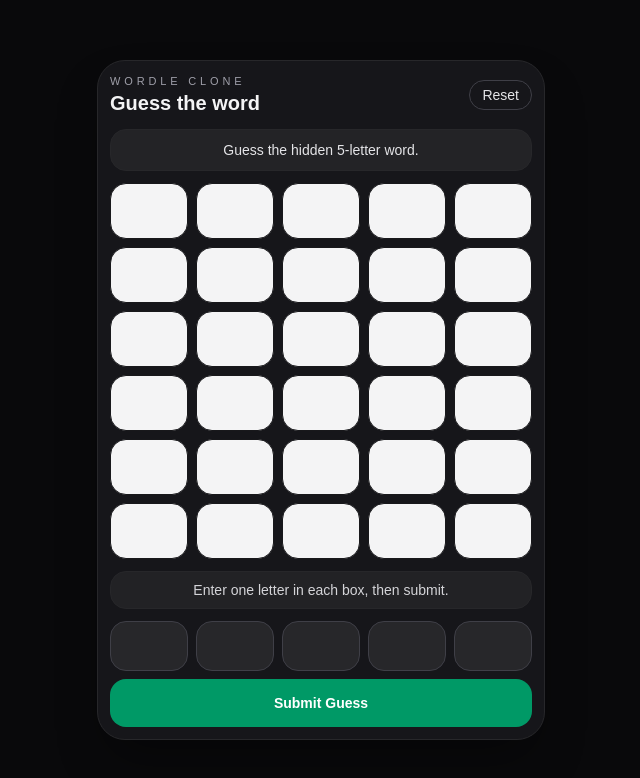
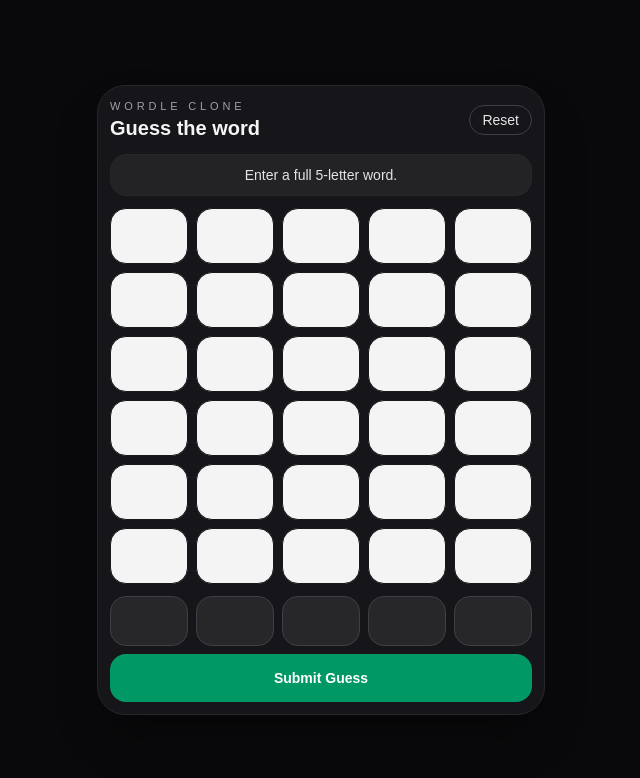
Before and after one commit to franco-ortega/wordle-clone, a Next.js app: page / in a window 1280 px wide. Shown: the top 778 px of the page, without its empty margins (319-959 px from the left). Built offline with nearby package versions, Linux system fonts and the light colour scheme.

Commit message:
Fix: simplify input flow; immediate updates and per-row evaluation on submit

```diff
--- a/src/app/page.tsx
+++ b/src/app/page.tsx
@@ -1,7 +1,8 @@
 'use client';
 
 import { useState } from 'react';
-import { evaluateGuess, getRandomWord, type TileState } from '@/lib/wordle';
+import { evaluateGuess, getRandomWord } from '@/lib/wordle';
+import type { TileState } from '@/lib/wordle';
 
 const MAX_ATTEMPTS = 6;
 const WORD_LENGTH = 5;
@@ -21,72 +22,61 @@
 
 export default function Home() {
 	const [targetWord, setTargetWord] = useState(() => getRandomWord());
-	const [board, setBoard] = useState<string[][]>(() =>
+	const [board, setBoard] = useState(() =>
 		Array.from({ length: MAX_ATTEMPTS }, () => Array(WORD_LENGTH).fill('')),
 	);
-	const [evaluations, setEvaluations] = useState<(TileState | undefined)[][]>(
-		() =>
-			Array.from({ length: MAX_ATTEMPTS }, () =>
-				Array(WORD_LENGTH).fill(undefined),
-			),
+	const [evaluations, setEvaluations] = useState(() =>
+		Array.from({ length: MAX_ATTEMPTS }, () =>
+			Array(WORD_LENGTH).fill(undefined as TileState | undefined),
+		),
 	);
 	const [activeRow, setActiveRow] = useState(0);
-	const [gameState, setGameState] = useState<'playing' | 'won' | 'lost'>(
-		'playing',
-	);
-	const [message, setMessage] = useState('Guess the hidden 5-letter word.');
+	const [message, setMessage] = useState('Enter a full 5-letter word.');
 
-	const handleLetterChange = (index: number, value: string) => {
-		const sanitized = value
-			.replace(/[^A-Z]/gi, '')
+	const handleChange = (index: number, value: string) => {
+		const letter = value
+			.replace(/[^A-Za-z]/g, '')
 			.slice(0, 1)
 			.toUpperCase();
 		setBoard((prev) => {
-			const next = prev.map((row) => [...row]);
-			next[activeRow][index] = sanitized;
+			const next = prev.map((r) => [...r]);
+			next[activeRow][index] = letter;
 			return next;
 		});
 	};
 
-	const currentGuess = board[activeRow].join('');
-
-	const handleSubmit = (event?: React.FormEvent<HTMLFormElement>) => {
-		event?.preventDefault();
-		if (gameState !== 'playing') {
-			return;
-		}
-
-		if (board[activeRow].some((letter) => letter === '')) {
+	const submitRow = (e?: React.FormEvent) => {
+		e?.preventDefault();
+		const row = board[activeRow];
+		if (row.some((c) => c === '')) {
 			setMessage('Enter a full 5-letter word.');
 			return;
 		}
 
-		const guess = currentGuess;
-		const evaluation = evaluateGuess(guess, targetWord);
+		const guess = row.join('');
+		const evalRow = evaluateGuess(guess, targetWord);
 
 		setEvaluations((prev) => {
-			const next = prev.map((row) => [...row]);
-			next[activeRow] = evaluation;
+			const next = prev.map((r) => [...r]);
+			next[activeRow] = evalRow;
 			return next;
 		});
 
 		if (guess === targetWord) {
-			setGameState('won');
 			setMessage('You solved it!');
 			return;
 		}
 
 		if (activeRow === MAX_ATTEMPTS - 1) {
-			setGameState('lost');
 			setMessage(`The word was ${targetWord}.`);
 			return;
 		}
 
-		setActiveRow((prev) => prev + 1);
+		setActiveRow((r) => r + 1);
 		setMessage('Try another word.');
 	};
 
-	const handleRestart = () => {
+	const restart = () => {
 		setTargetWord(getRandomWord());
 		setBoard(
 			Array.from({ length: MAX_ATTEMPTS }, () => Array(WORD_LENGTH).fill('')),
@@ -97,8 +87,7 @@
 			),
 		);
 		setActiveRow(0);
-		setGameState('playing');
-		setMessage('Guess the hidden 5-letter word.');
+		setMessage('Enter a full 5-letter word.');
 	};
 
 	return (
@@ -113,7 +102,7 @@
 					</div>
 					<button
 						type='button'
-						onClick={handleRestart}
+						onClick={restart}
 						className='rounded-full border border-zinc-700 px-3 py-1 text-sm text-zinc-200'
 					>
 						Reset
@@ -125,37 +114,28 @@
 				</div>
 
 				<div className='mb-3 grid grid-cols-5 gap-2'>
-					{board.map((row, rowIndex) =>
-						row.map((letter, colIndex) => {
-							const state = evaluations[rowIndex]?.[colIndex];
-							return (
-								<div
-									key={`${rowIndex}-${colIndex}`}
-									className={`flex h-14 items-center justify-center rounded-2xl border text-xl font-bold uppercase ${getTileClass(state)}`}
-								>
-									{letter}
-								</div>
-							);
-						}),
+					{board.map((row, ri) =>
+						row.map((ch, ci) => (
+							<div
+								key={`${ri}-${ci}`}
+								className={`flex h-14 items-center justify-center rounded-2xl border text-xl font-bold uppercase ${getTileClass(evaluations[ri]?.[ci])}`}
+							>
+								{ch}
+							</div>
+						)),
 					)}
 				</div>
 
-				<div className='mb-3 rounded-2xl border border-zinc-800 bg-zinc-800/70 px-3 py-2 text-center text-sm text-zinc-300'>
-					Enter one letter in each box, then submit.
-				</div>
-
-				<form onSubmit={handleSubmit} className='flex flex-col gap-2'>
+				<form onSubmit={submitRow} className='flex flex-col gap-2'>
 					<div className='grid grid-cols-5 gap-2'>
-						{board[activeRow].map((letter, index) => (
+						{board[activeRow].map((val, i) => (
 							<input
-								key={index}
+								key={i}
 								type='text'
 								inputMode='text'
 								maxLength={1}
-								value={letter}
-								onChange={(event) =>
-									handleLetterChange(index, event.target.value)
-								}
+								value={val}
+								onChange={(e) => handleChange(i, e.target.value)}
 								autoCapitalize='characters'
 								autoCorrect='off'
 								spellCheck={false}
```
